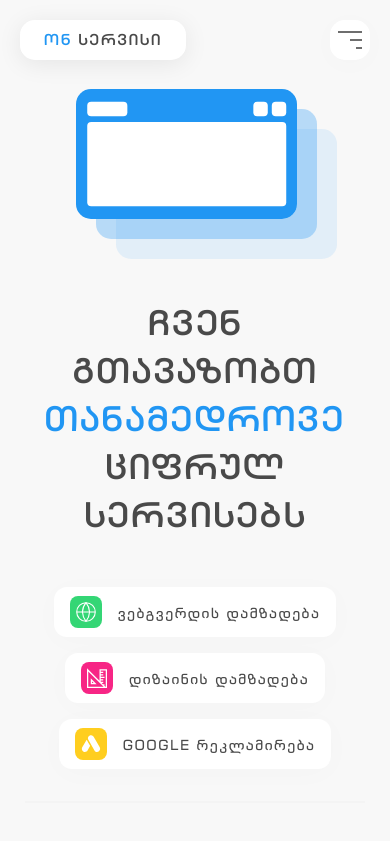
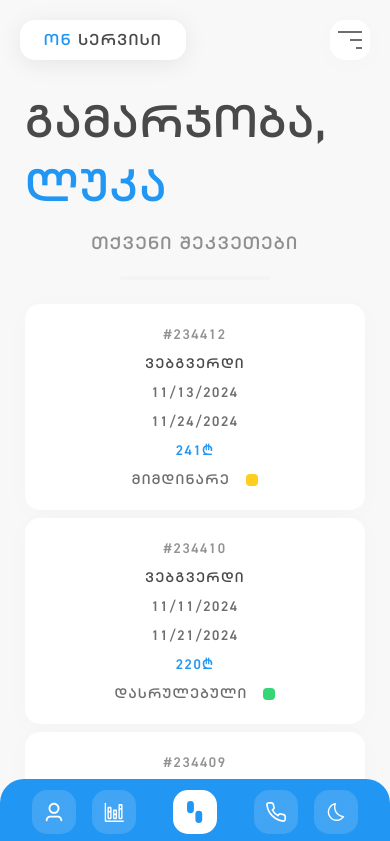
Before and after one commit to LukaFexshvelashvili/ONSERVICE, a React (Vite) app: page / in a window 390 px wide. Shown: the top 841 px of the page. Built offline with nearby package versions, Linux system fonts and the light colour scheme.

Commit message:
mobile responsive addons

```diff
--- a/src/components/NavBar.tsx
+++ b/src/components/NavBar.tsx
@@ -228,7 +228,7 @@ const ResponsiveNavBar = () => {
           ლუკა
         </div>
         <div className=" bg-lineDecor h-[3px] w-[40px] rounded-md my-4"></div>
-        <div className="flex flex-col gap-5 text-black2 w-[80%] max-w-[280px] mt-10 font-medium text-[16px]">
+        <div className="flex flex-col gap-5 text-black2 w-[80%] max-w-[320px] mt-10 font-medium text-[15px]">
           {RespoRow.map((e: Trow) => (
             <div key={e.id} className="flex gap-3 items-center">
               <e.icon
@@ -242,22 +242,22 @@ const ResponsiveNavBar = () => {
             </div>
           ))}
         </div>
-        <div className="flex gap-4 flex-col w-[90%] max-w-[320px] mt-auto">
-          <button className="h-[50px] w-full flex items-center gap-4 bg-[rgba(52,214,117,0.05)] text-[#34D675] rounded-2xl font-medium ">
-            <div className="h-[50px] aspect-square flex justify-center items-center bg-[#34D675] rounded-2xl">
-              <PhoneIcon className="h-[24px] aspect-square" />
+        <div className="flex gap-5 flex-col w-[90%] max-w-[320px] mt-auto">
+          <button className="h-[40px] w-full flex items-center gap-4 bg-[rgba(52,214,117,0.05)] text-[#34D675] rounded-xl font-medium text-[14px]">
+            <div className="h-[40px] aspect-square flex justify-center items-center bg-[#34D675] rounded-xl">
+              <PhoneIcon className="h-[20px] aspect-square" />
             </div>
             დარეკვა
           </button>
-          <button className="h-[50px] w-full flex items-center gap-4 bg-[rgba(64,171,253,0.05)] text-[#40AAFD] rounded-2xl font-medium ">
-            <div className="h-[50px] aspect-square flex justify-center items-center bg-[#40AAFD] rounded-2xl">
-              <FacebookIcon className="h-[24px] aspect-square flex justify-center items-center" />
+          <button className="h-[40px] w-full flex items-center gap-4 bg-[rgba(64,171,253,0.05)] text-[#40AAFD] rounded-xl font-medium text-[14px]">
+            <div className="h-[40px] aspect-square flex justify-center items-center bg-[#40AAFD] rounded-xl">
+              <FacebookIcon className="h-[20px] aspect-square flex justify-center items-center" />
             </div>
             Facebook გვერდი
           </button>
-          <button className="h-[50px] w-full flex items-center gap-4 bg-[rgba(247,37,132,0.05)] text-[#F72585] rounded-2xl font-medium ">
-            <div className="h-[50px] aspect-square flex justify-center items-center bg-[#F72585] rounded-2xl">
-              <InstagramIcon className="h-[24px] aspect-square" />
+          <button className="h-[40px] w-full flex items-center gap-4 bg-[rgba(247,37,132,0.05)] text-[#F72585] rounded-xl font-medium text-[14px]">
+            <div className="h-[40px] aspect-square flex justify-center items-center bg-[#F72585] rounded-xl">
+              <InstagramIcon className="h-[20px] aspect-square" />
             </div>
             Instagram გვერდი
           </button>
--- a/src/main/App.tsx
+++ b/src/main/App.tsx
@@ -1,3 +1,11 @@
+import { act, useState } from "react";
+import {
+  Icon,
+  MoonIcon,
+  PhoneIcon,
+  StackedIcon,
+  UserIcon,
+} from "../assets/icons/icons";
 import NavBar from "../components/NavBar";
 import SideBar from "../components/SideBar";
 import Authentication from "../pages/Authentication/Authentication";
@@ -11,11 +19,12 @@ function App() {
       <SideBar />
 
       <Content>
-        <Home />
+        {/* <Home /> */}
         {/* <Profile /> */}
-        {/* <Orders /> */}
+        <Orders />
       </Content>
       {/* <Authentication /> */}
+      <MobileBar />
     </Layout>
   );
 }
@@ -23,7 +32,7 @@ function App() {
 export default App;
 
 function Layout({ children }: any) {
-  return <div className="flex items-start">{children}</div>;
+  return <div className="flex items-start mobile:pb-[65px]">{children}</div>;
 }
 
 function Content({ children }: any) {
@@ -35,3 +44,65 @@ function Content({ children }: any) {
     </div>
   );
 }
+
+function MobileBar() {
+  const [active, setActive] = useState("/");
+  return (
+    <div className="mobile:flex fixed z-10 bottom-0 h-[65px] w-full left-0 bg-main hidden justify-between px-8 items-center rounded-t-3xl">
+      <div className="flex gap-4">
+        <div
+          onClick={() => setActive("/User")}
+          className={` h-[44px] aspect-square rounded-[15px] backdrop-blur-[20px] flex justify-center items-center cursor-pointer transition-all ${
+            active == "/User" ? "bg-white" : "bg-whiteBg"
+          } backdrop-blur-[20px] flex justify-center items-center cursor-pointer transition-all ${
+            active == "/User" ? "hover:opacity-90" : "hover:bg-whiteBgHover"
+          }`}
+        >
+          <UserIcon
+            className={`h-[22px] aspect-square ${
+              active == "/User" ? "[&>path]:fill-main" : "[&>path]:fill-white"
+            }`}
+          />
+        </div>
+        <div
+          onClick={() => setActive("/Orders")}
+          className={` h-[44px] aspect-square rounded-[15px] backdrop-blur-[20px] flex justify-center items-center cursor-pointer transition-all ${
+            active == "/Orders" ? "bg-white" : "bg-whiteBg"
+          } backdrop-blur-[20px] flex justify-center items-center cursor-pointer transition-all ${
+            active == "/Orders" ? "hover:opacity-90" : "hover:bg-whiteBgHover"
+          }`}
+        >
+          <StackedIcon
+            className={`h-[22px] aspect-square ${
+              active == "/Orders" ? "[&>path]:fill-main" : "[&>path]:fill-white"
+            }`}
+          />
+        </div>
+      </div>
+      <div className="flex gap-4">
+        <div
+          onClick={() => setActive("/")}
+          className={` h-[44px] aspect-square rounded-[15px] backdrop-blur-[20px] flex justify-center items-center cursor-pointer transition-all ${
+            active == "/" ? "bg-white" : "bg-whiteBg"
+          } backdrop-blur-[20px] flex justify-center items-center cursor-pointer transition-all ${
+            active == "/" ? "hover:opacity-90" : "hover:bg-whiteBgHover"
+          }`}
+        >
+          <Icon
+            className={`h-[22px] [&>rect]:transition-all aspect-square ${
+              active == "/" ? "[&>rect]:fill-main" : "[&>rect]:fill-white"
+            }`}
+          />
+        </div>
+      </div>
+      <div className="flex gap-4">
+        <div className="h-[44px] aspect-square rounded-[15px] bg-whiteBg backdrop-blur-[20px] flex justify-center items-center cursor-pointer transition-colors hover:bg-whiteBgHover active:bg-whiteBgActive">
+          <PhoneIcon className="h-[22px] aspect-square [&>path]:stroke-white" />
+        </div>
+        <div className="h-[44px] aspect-square rounded-[15px] bg-whiteBg backdrop-blur-[20px] flex justify-center items-center cursor-pointer transition-colors hover:bg-whiteBgHover active:bg-whiteBgActive">
+          <MoonIcon className="h-[22px] aspect-square [&>path]:fill-white" />
+        </div>
+      </div>
+    </div>
+  );
+}
--- a/src/pages/Orders/OrderCard.tsx
+++ b/src/pages/Orders/OrderCard.tsx
@@ -14,13 +14,13 @@ export default function OrderCard({
   order_status: number;
 }) {
   return (
-    <div className="flex items-center text-[14px] h-[50px] w-full rounded-info shadow-def bg-white px-10">
+    <div className="flex items-center text-[14px] h-[50px] w-full rounded-info shadow-def bg-white px-10 ordersChange:flex-col ordersChange:h-auto ordersChange:py-5 ordersChange:text-center ordersChange:[&>div]:w-full ordersChange:gap-2">
       <div className="w-[15%] text-desc">#{id}</div>
       <div className="w-[20%] text-black">{order_type}</div>
       <div className="w-[15%] text-black2">{order_date}</div>
       <div className="w-[15%] text-black2">{order_date_deadline}</div>
       <div className="w-[15%] text-main">{order_price}₾</div>
-      <div className="w-[20%] flex items-center text-black2 justify-end">
+      <div className="w-[20%] flex items-center text-black2 justify-end ordersChange:justify-center">
         {get_order_status(order_status)}
       </div>
     </div>
--- a/src/pages/Orders/Orders.tsx
+++ b/src/pages/Orders/Orders.tsx
@@ -3,10 +3,12 @@ import OrderCard from "./OrderCard";
 export default function Orders() {
   return (
     <>
-      <h1 className="text-black text-[52px] leading-[64px] flex-1">
+      <h1 className="text-black text-[52px] leading-[64px] flex-1 mobile:text-[46px]">
         გამარჯობა, <span className="text-main">ლუკა </span> <br />
       </h1>
-      <p className="mt-5 text-desc text-[26px]">თქვენი შეკვეთები</p>
+      <p className="mt-5 text-desc text-[26px] mobile:text-center mobile:text-[18px] mobile:mt-3">
+        თქვენი შეკვეთები
+      </p>
       <div className="line bg-lineDecor h-[4px] w-[150px] mx-auto mt-5 rounded-md"></div>
       <div className="mt-6 flex flex-col gap-2">
         <OrderCard
--- a/src/pages/Profile/Profile.tsx
+++ b/src/pages/Profile/Profile.tsx
@@ -1,34 +1,38 @@
 export default function Profile() {
   return (
     <>
-      <h1 className="text-black text-[52px] leading-[64px] flex-1">
+      <h1 className="text-black text-[52px] leading-[64px] flex-1 mobile:text-[46px]">
         გამარჯობა, <span className="text-main">ლუკა </span> <br />
       </h1>
-      <p className="mt-5 text-desc text-[26px]">თქვენი პროფილი</p>
+      <p className="mt-5 text-desc text-[26px] mobile:text-center mobile:text-[18px] mobile:mt-3">
+        თქვენი პროფილი
+      </p>
       <div className="info_box w-full rounded-info bg-white shadow-def p-7 mt-6 select-none">
-        <p className="text-black2 ">მომხმარებლის ინფორმაცია</p>
-        <div className="flex items-center gap-10 justify-center text-[14px] my-5">
-          <div className="flex flex-col gap-2">
+        <p className="text-black2 mobile:text-center ">
+          მომხმარებლის ინფორმაცია
+        </p>
+        <div className="flex items-center gap-10 justify-center text-[14px] my-5 flex-wrap mobile:flex-col">
+          <div className="flex flex-col gap-2 mobile:w-full ">
             <p className="font-bpg text-black2">სახელი</p>
-            <div className="rounded-md bg-inputBg px-3 h-[40px] w-[200px] text-desc flex items-center">
+            <div className="rounded-md bg-inputBg px-3 h-[40px] w-[200px] text-desc flex items-center mobile:w-full">
               ლუკა
             </div>
           </div>
-          <div className="flex flex-col gap-2">
+          <div className="flex flex-col gap-2 mobile:w-full">
             <p className="font-bpg text-black2">გვარი</p>
-            <div className="rounded-md bg-inputBg px-3 h-[40px] w-[200px] text-desc flex items-center">
+            <div className="rounded-md bg-inputBg px-3 h-[40px] w-[200px] text-desc flex items-center mobile:w-full">
               ფეხშველაშვილი
             </div>
           </div>
-          <div className="flex flex-col gap-2">
+          <div className="flex flex-col gap-2 mobile:w-full">
             <p className="font-bpg text-black2">მეილი</p>
-            <div className="rounded-md bg-inputBg px-3 h-[40px] w-[200px] text-desc flex items-center">
+            <div className="rounded-md bg-inputBg px-3 h-[40px] w-[200px] text-desc flex items-center mobile:w-full">
               luki***@gmail.com
             </div>
           </div>
-          <div className="flex flex-col gap-2">
+          <div className="flex flex-col gap-2 mobile:w-full">
             <p className="font-bpg text-black2">ნომერი</p>
-            <div className="rounded-md bg-inputBg px-3 h-[40px] w-[200px] text-desc flex items-center">
+            <div className="rounded-md bg-inputBg px-3 h-[40px] w-[200px] text-desc flex items-center mobile:w-full">
               +995 551 1* ** **
             </div>
           </div>
--- a/tailwind.config.js
+++ b/tailwind.config.js
@@ -48,6 +48,7 @@ export default {
       },
       screens: {
         medium: { max: "1000px" },
+        ordersChange: { max: "900px" },
         mobile: { max: "600px" },
         mobileSm: { max: "500px" },
       },
```
